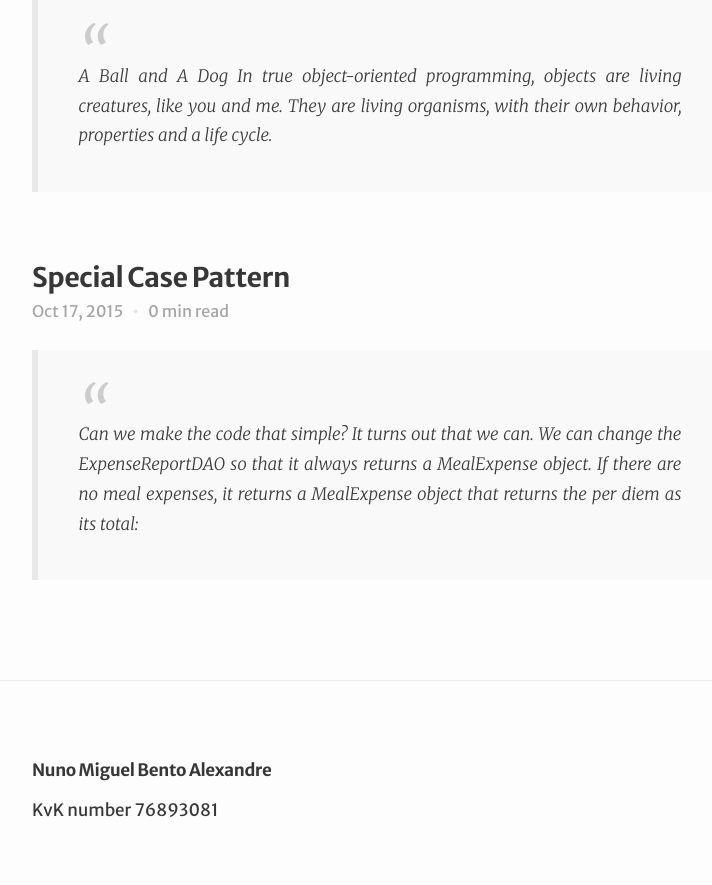
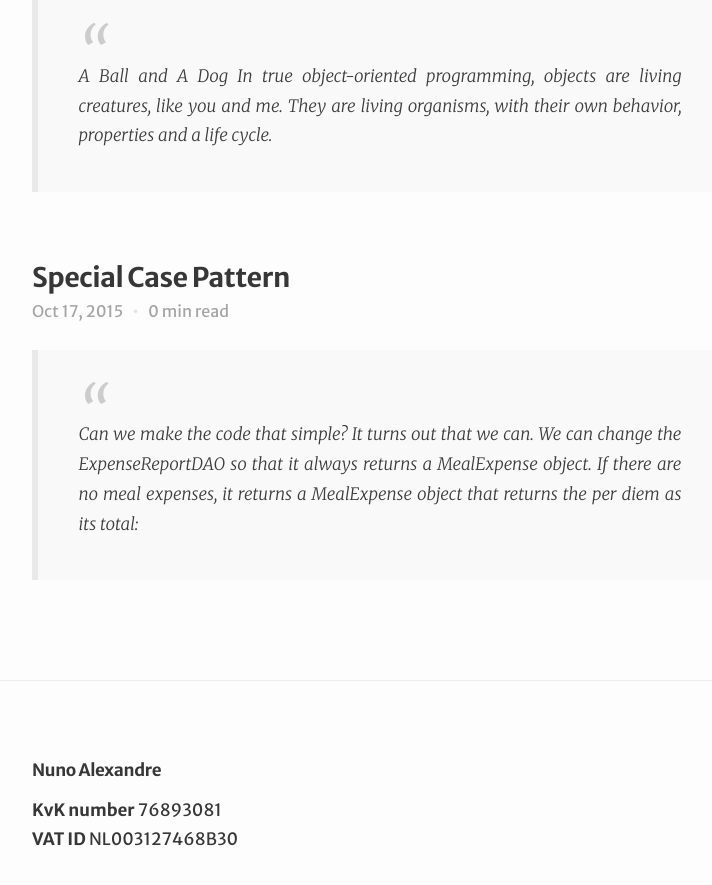
Before and after one commit to NunoAlexandre/nunoalexandre.github.io, a Jekyll site: the page built from index.html, in a window 1280 px wide and 900 px high, scrolled down 12416 px. Shown: the top 885 px of the window, without its empty margins (263-975 px from the left). Built offline with Jekyll 4.4.1, drawn with Linux system fonts in a browser that asks for light colours.

Commit message:
Add my VAT ID

```diff
--- a/_config.yml
+++ b/_config.yml
@@ -17,5 +17,6 @@ permalink: :year/:month/:day/:title
 # Build settings
 markdown: kramdown
 fullname: Nuno Miguel Bento Alexandre
+company_name: Nuno Alexandre
 kvk_number: 76893081
-vat_id: 000044631219
+vat_id: NL003127468B30
--- a/_includes/footer.html
+++ b/_includes/footer.html
@@ -1,17 +1,21 @@
 <footer class="site-footer">
 
   <div class="wrapper">
-    <h1 class="footer-heading">{{ site.fullname }}</h1>
-    <p>KvK number {{ site.kvk_number }}</p>
+    <h1 class="footer-heading">{{ site.company_name }}</h1>
+    <p>
+      <strong>KvK number</strong> {{ site.kvk_number }}<br>
+      <strong>VAT ID</strong> {{ site.vat_id }}
+    </p>
   </div>
 
   <script>
-     (function(i,s,o,g,r,a,m){i['GoogleAnalyticsObject']=r;i[r]=i[r]||function(){
-     (i[r].q=i[r].q||[]).push(arguments)},i[r].l=1*new Date();a=s.createElement(o),
-     m=s.getElementsByTagName(o)[0];a.async=1;a.src=g;m.parentNode.insertBefore(a,m)
-     })(window,document,'script','https://www.google-analytics.com/analytics.js','ga');
-
-     ga('create', 'UA-79127656-1', 'auto');
-     ga('send', 'pageview');
+    (function (i, s, o, g, r, a, m) {
+      i['GoogleAnalyticsObject'] = r; i[r] = i[r] || function () {
+        (i[r].q = i[r].q || []).push(arguments)
+      }, i[r].l = 1 * new Date(); a = s.createElement(o),
+        m = s.getElementsByTagName(o)[0]; a.async = 1; a.src = g; m.parentNode.insertBefore(a, m)
+    })(window, document, 'script', 'https://www.google-analytics.com/analytics.js', 'ga');
+    ga('create', 'UA-79127656-1', 'auto');
+    ga('send', 'pageview');
   </script>
 </footer>
```
